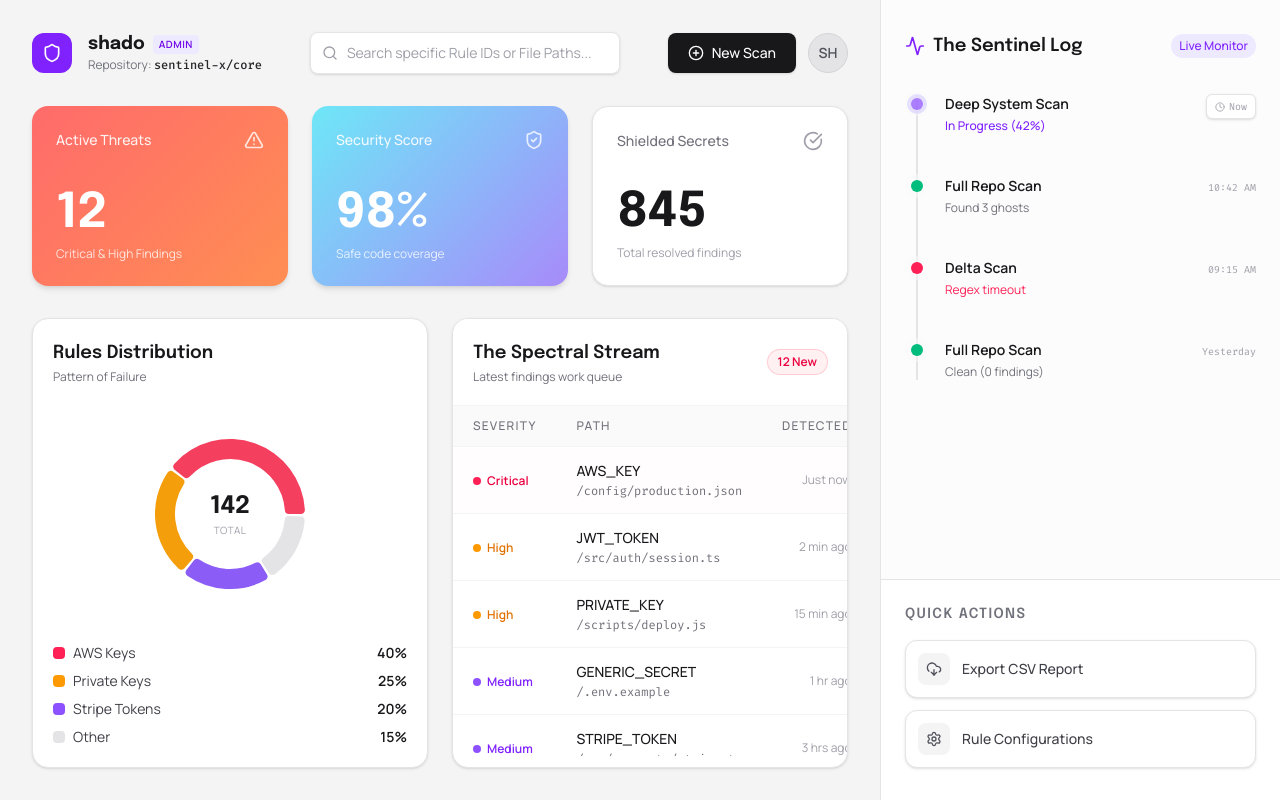
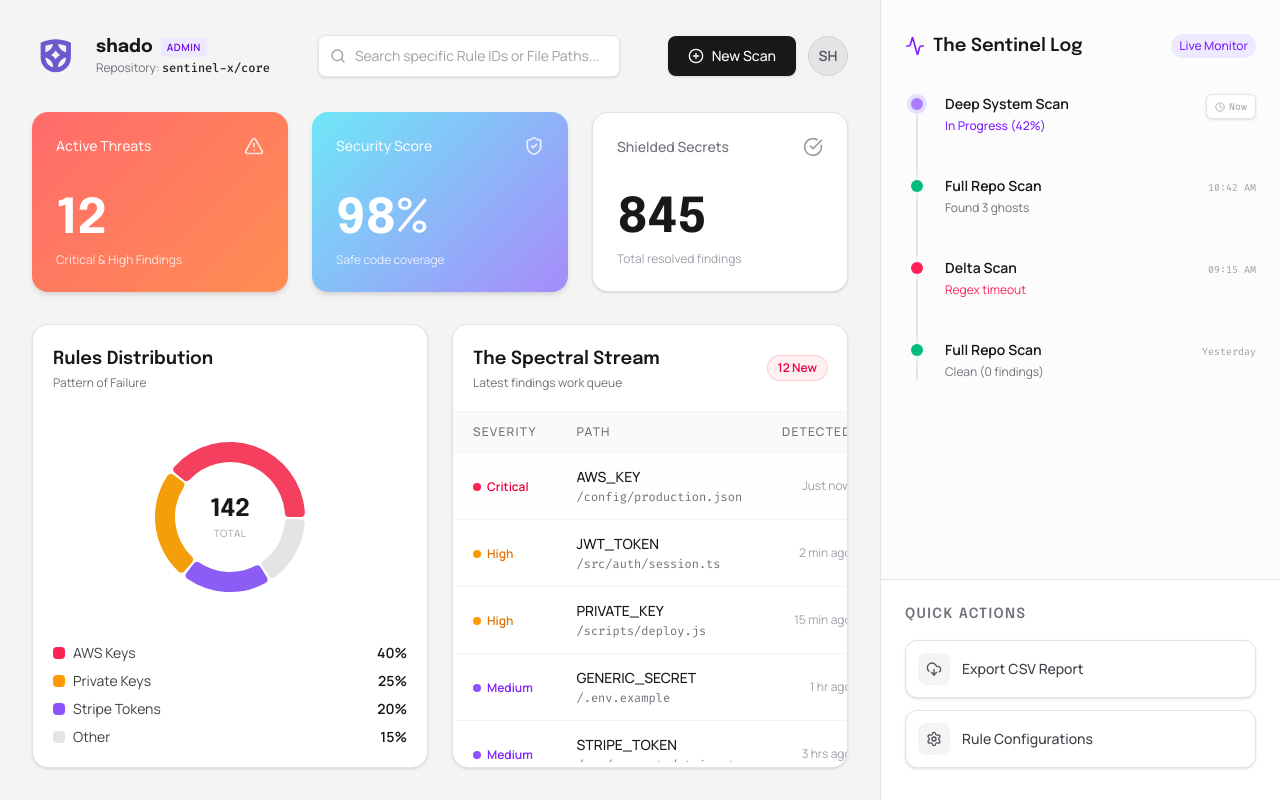
Before and after one commit to prohv/sentinel-x, a Next.js app: page / in a window 1280 px wide. Built offline with nearby package versions, Linux system fonts and the light colour scheme.

Commit message:
chore(ui): logo update on navbar

```diff
--- a/src/components/dashboard/Topbar.tsx
+++ b/src/components/dashboard/Topbar.tsx
@@ -1,12 +1,19 @@
-import { Shield, Search, PlusCircle } from 'lucide-react';
+import Image from 'next/image';
+import { Search, PlusCircle } from 'lucide-react';
 
 export function Topbar() {
   return (
     <header className="flex items-center justify-between gap-4 w-full">
       {/* Left: Logo + Greeting + Repo */}
       <div className="flex items-center gap-4">
-        <div className="w-10 h-10 rounded-xl bg-violet-600 flex items-center justify-center text-white shrink-0">
-          <Shield size={20} />
+        <div className="w-12 h-12 flex items-center justify-center text-white shrink-0 overflow-hidden">
+          <Image
+            src="/sentinel-x-logo.svg"
+            alt="Sentinel-X Logo"
+            width={32}
+            height={32}
+            className="object-contain"
+          />
         </div>
         <div>
           <div className="flex items-center gap-2">
```
Also changed, not shown: public/sentinel-x-logo.svg (added).
